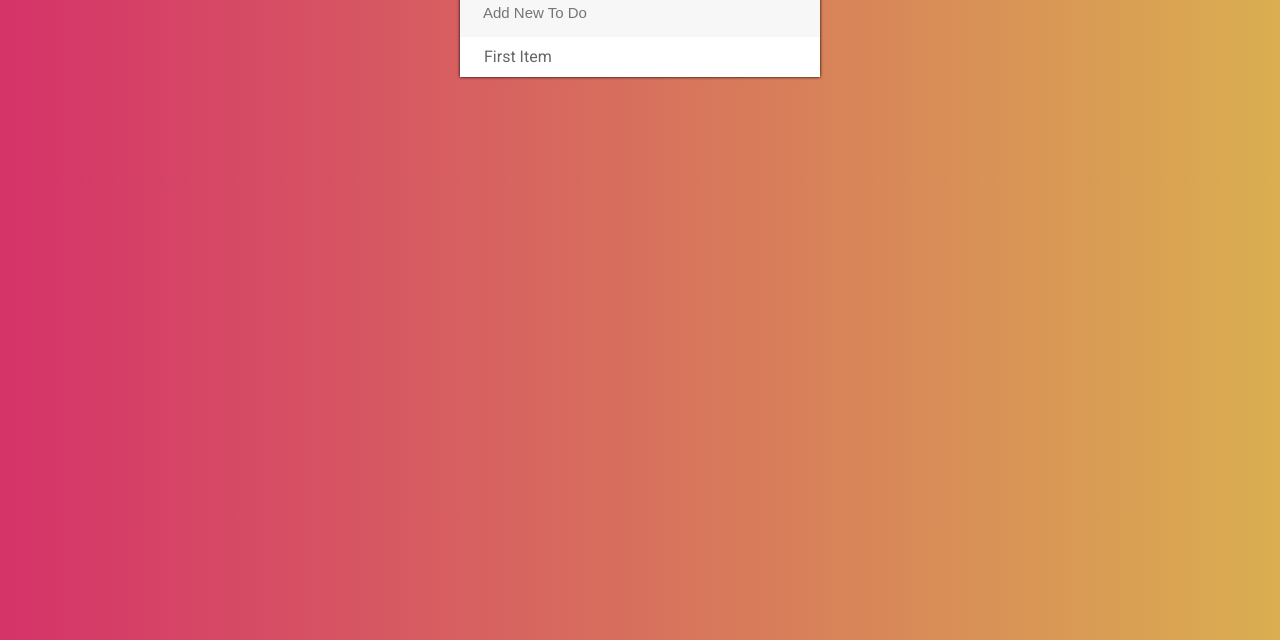
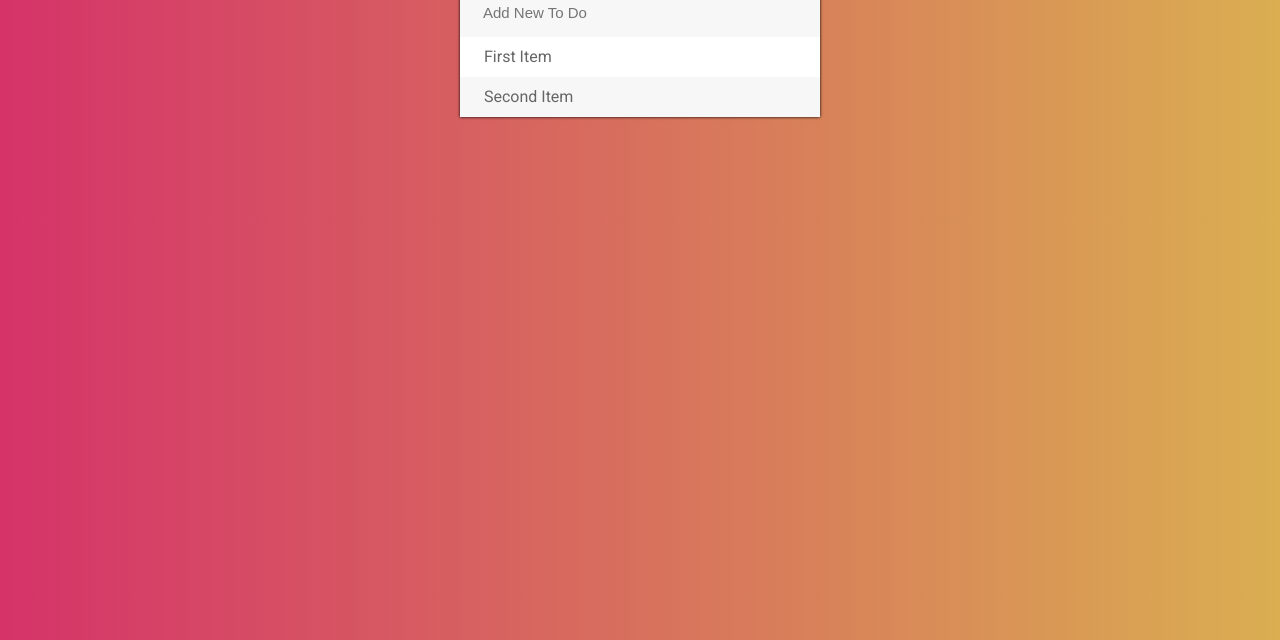
Before and after one commit to phrankson/ToDoList, a plain HTML site: page index.html in a window 1280 px wide. Shown: the part 160-800 px from the top of the page. Drawn offline with Linux system fonts and the light colour scheme.

Commit message:
chamges to default list items

```diff
--- a/index.html
+++ b/index.html
@@ -16,6 +16,7 @@
         <input type="text" name="textfield" placeholder="Add New To Do">
         <ul>
             <li><span><i class="fas fa-trash"></i></span> First Item </li>
+            <li><span><i class="fas fa-trash"></i></span> Second Item </li>
 
         </ul>
 
```
